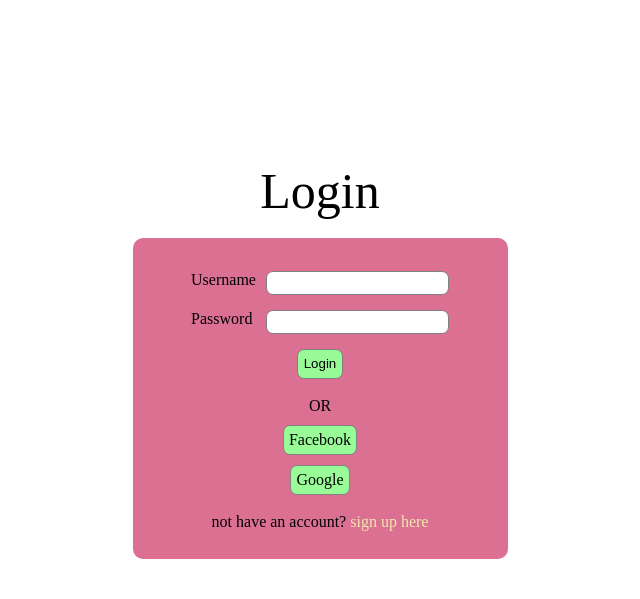
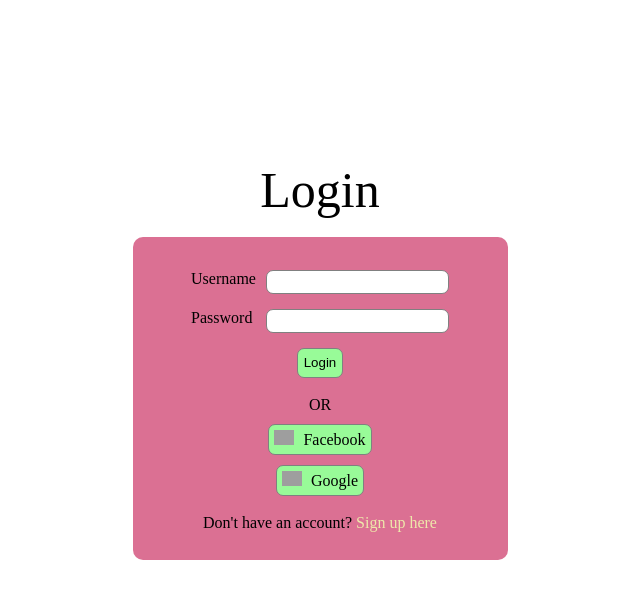
Before and after one commit to 6410685108/CN332-DAOO, a Django app: page /login/ in a window 1280 px wide. Shown: the top 599 px of the page, without its empty margins (320-960 px from the left). Run offline with Django 5.2, Linux system fonts and the light colour scheme; data comes from the database, SQL or seed files in the repository; some libraries are stand-ins or nearby versions; grey boxes are pictures that could not be loaded.

Commit message:
update login.html

```diff
--- a/mywebapp/users/static/users/login.css
+++ b/mywebapp/users/static/users/login.css
@@ -68,3 +68,8 @@ button{
     text-decoration: none;
     color: palegoldenrod;
 }
+
+.social-icon {
+    width: 20px;
+    margin-right: 5px;
+}
--- a/mywebapp/users/templates/users/login.html
+++ b/mywebapp/users/templates/users/login.html
@@ -1,19 +1,21 @@
-{% extends './layout.html' %}
-
 {% load static %}
-{% block title %}Home{% endblock %}
-{% block link %}
+<!DOCTYPE html>
+<html lang="en">
+<head>
+    <meta charset="UTF-8">
+    <meta name="viewport" content="width=device-width, initial-scale=1.0">
     <link rel="stylesheet" href="../../static/users/login.css">
-{% endblock %}
-{% block body %}
-{% load socialaccount %}
+    <title>Home</title>
+</head>
+<body>
+    {% load socialaccount %}
+    {% csrf_token %}
     <div class="container">
         <span style="font-size: 50px;">Login</span>
         <br>
         <div class="box">
             <br>
-            <form action="{% url 'login' %}" method="post" class="inbox">
-                {% csrf_token %}
+            <form action="./index.html" method="post" class="inbox">
                 <div class="inputbox">
                     <label for="username">Username</label>
                     <input type="text" name="username" >
@@ -30,12 +32,12 @@
             <div class="inbox">
                 <span>OR</span>
                 <!-- TEST -->
-                <a href="#" class="altlogin">Facebook</a>
-                <a href="{% provider_login_url 'google' %}?next=/" class="altlogin">Google</a>
+                <a href="#" class="altlogin"><img src="../../static/users/facebook_logo.png" alt="Facebook" class="social-icon"> Facebook</a>
+                <a href="{% provider_login_url 'google' %}?next=/" class="altlogin"><img src="../../static/users/google_logo.png" alt="Google" class="social-icon"> Google</a>
             </div>
             <br>
             <div class="inbox">
-                <span>not have an account? <a href="./signup.html" class="signup">sign up here</a></span>
+                <span>Don't have an account? <a href="./signup.html" class="signup">Sign up here</a></span>
             </div>
             <br>
         </div>
@@ -45,4 +47,5 @@
         alert("{{ message }}");
     </script>
     {% endif %}
-{% endblock %}
+</body>
+</html>
```
